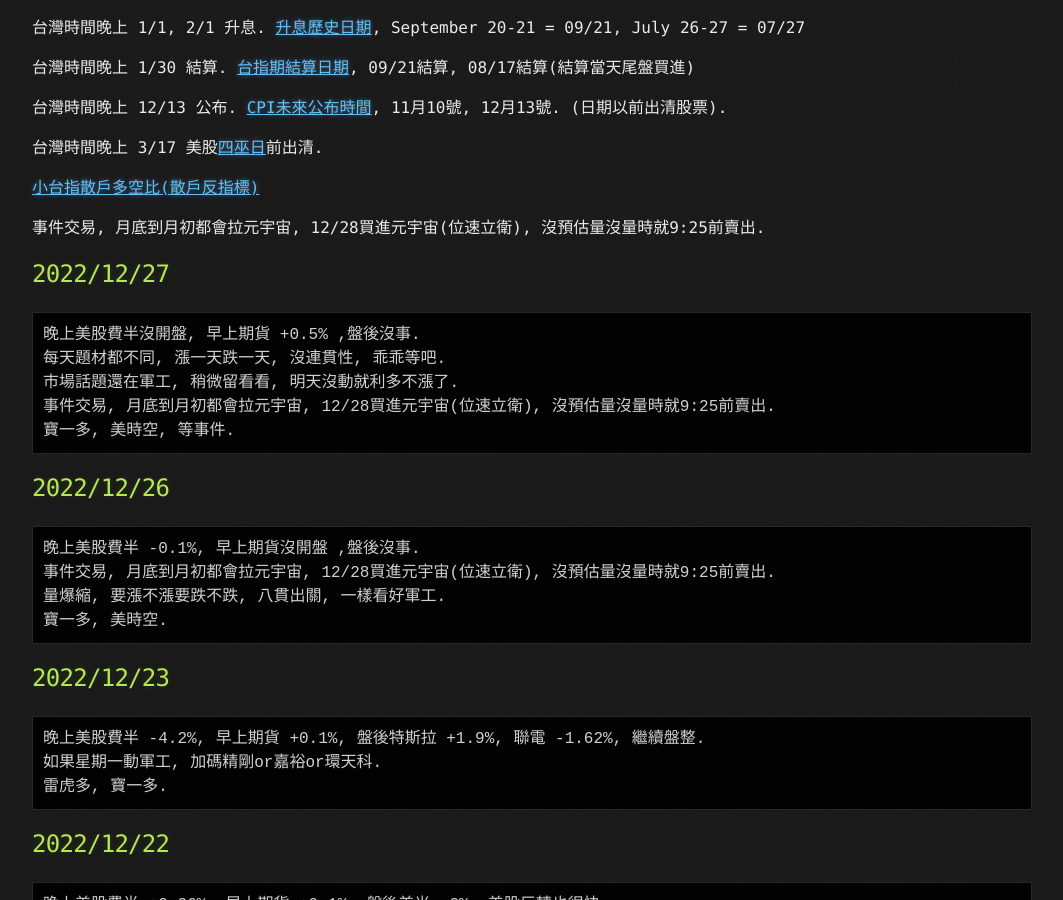
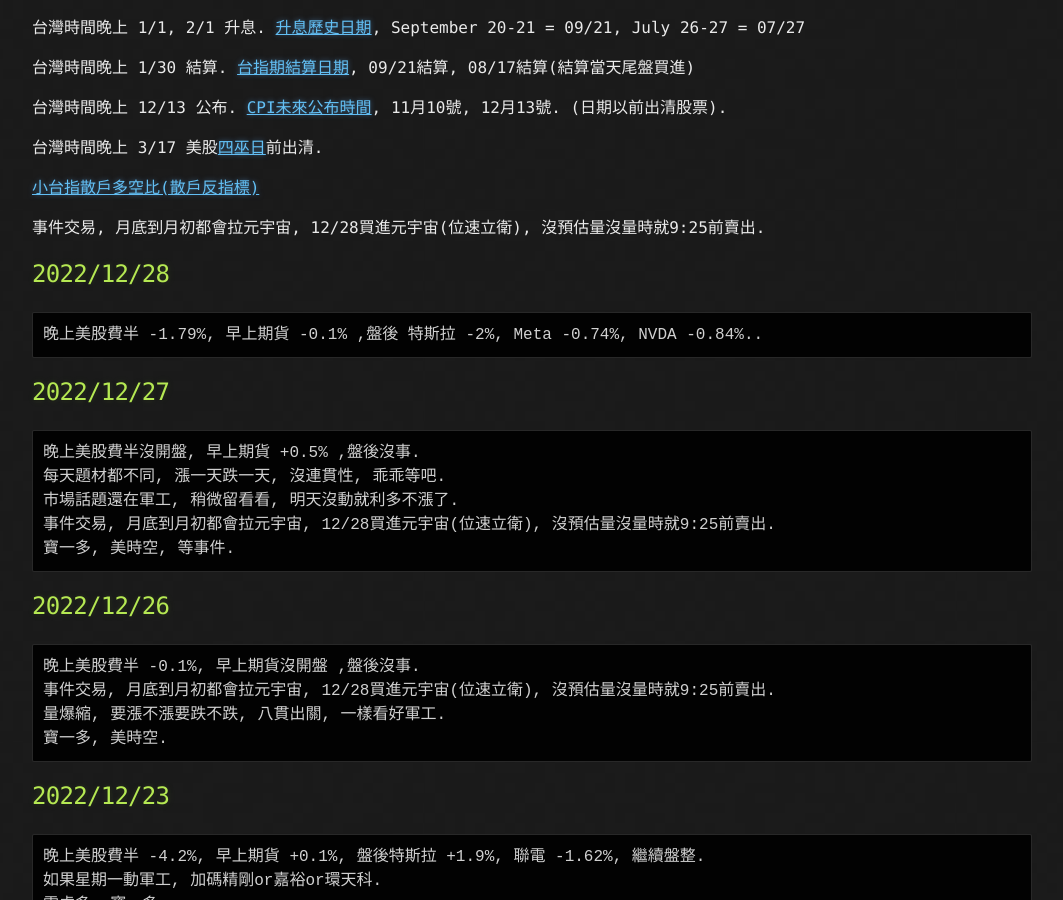
Before and after one commit to lepg5487/Stock_God, a Jekyll site: the page built from index.md, in a window 1280 px wide and 900 px high, scrolled down 322 px. Shown: the whole window, without its empty margins (108-1171 px from the left). Built offline with Jekyll 4.4.1, drawn with Linux system fonts in a browser that asks for light colours; our own code applies the rules of GitHub Pages for plain Markdown files.

Commit message:
Update index.md

````diff
--- a/index.md
+++ b/index.md
@@ -17,6 +17,11 @@ layout: testlayouts
 [小台指散戶多空比(散戶反指標)](https://www.macromicro.me/charts/20069/tw-mtx-long-to-short-ratio-of-individual-player)
 
 事件交易, 月底到月初都會拉元宇宙, 12/28買進元宇宙(位速立衛), 沒預估量沒量時就9:25前賣出.
+
+## 2022/12/28
+```
+晚上美股費半 -1.79%, 早上期貨 -0.1% ,盤後 特斯拉 -2%, Meta -0.74%, NVDA -0.84%..
+```
 
 ## 2022/12/27
 ```
````
